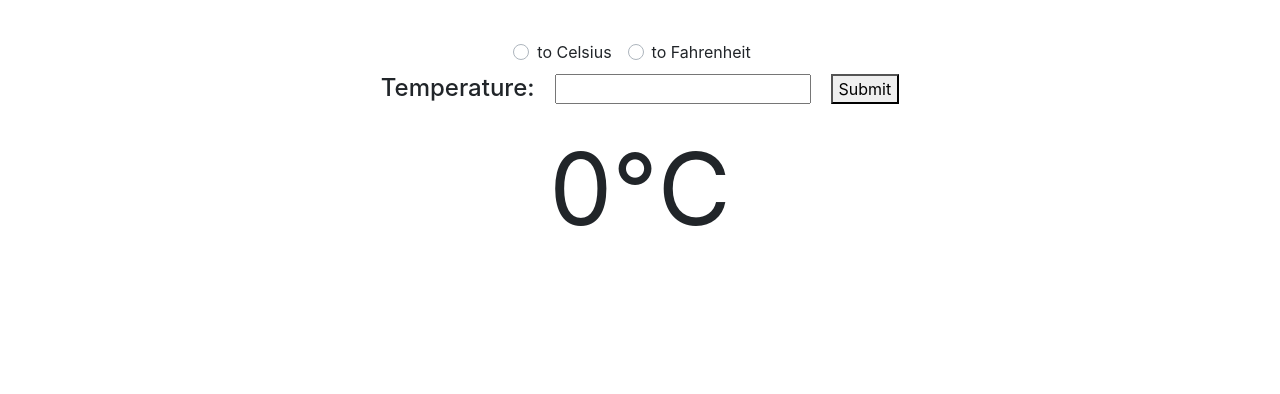
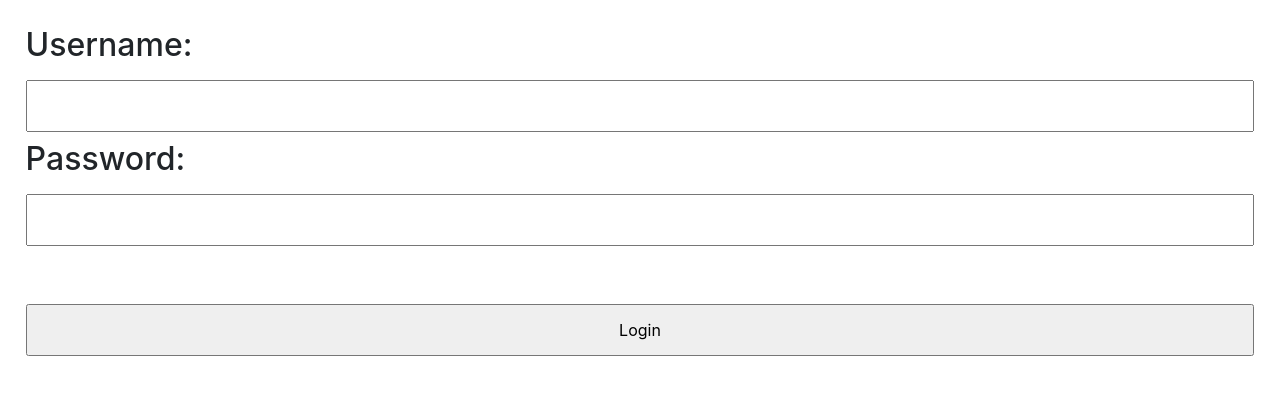
Before and after one commit to cofitost/ExperimentNormal, a website: page src/web/html/index.html in a window 1280 px wide. Drawn offline with nearby package versions, Linux system fonts and the light colour scheme.

Commit message:
new page

```diff
--- a/src/web/css/style.css
+++ b/src/web/css/style.css
@@ -14,3 +14,18 @@
   font-size: 50px;
   color: red;
 }
+
+form input {
+  width: 100%;
+  padding: 12px 20px;
+  margin: 8px 0;
+  box-sizing: border-box;
+}
+
+form {
+  padding: 2%;
+}
+
+#login {
+  margin-top: 50px;
+}
--- a/src/web/html/index.html
+++ b/src/web/html/index.html
@@ -1,41 +1,20 @@
 <!DOCTYPE html>
 <html>
-  <head>
+
+<head>
     <title>HelloWorld</title>
     <link rel = "stylesheet" type = "text/css" href = "../css/style.css" />
     <link rel="stylesheet" href="https://stackpath.bootstrapcdn.com/bootstrap/4.5.0/css/bootstrap.min.css" integrity="sha384-9aIt2nRpC12Uk9gS9baDl411NQApFmC26EwAOH8WgZl5MYYxFfc+NcPb1dKGj7Sk" crossorigin="anonymous">
-    <script src="../js/index.js"></script>
-  </head>
-  <body>
-    <div class="container">
+</head>
 
-      <div id="unit" class="row justify-content-center">
-        <div class="custom-control custom-radio custom-control-inline">
-          <input type="radio" class="custom-control-input" id="toCelsius" name="thermometer">
-          <label id="radioC" class="custom-control-label" for="toCelsius">to Celsius</label>
-        </div>
-        <div class="custom-control custom-radio custom-control-inline">
-          <input type="radio" class="custom-control-input" id="toFahrenheit" name="thermometer">
-          <label  id="radioF" class="custom-control-label" for="toFahrenheit">to Fahrenheit</label>
-        </div>
-      </div>
+<body>
+    <form name="loginForm" action="./temperature.html" method="post">
+        <h2>Username:</h2>
+        <input name="username" type="text" />
+        <h2>Password:</h2>
+        <input name="password" type="password" />
+        <input id="login" name="continue" type="submit" value="Login" />
+    </form>
+</body>
 
-      <div id="temperatureInput" class="row justify-content-center">
-        <h4>Temperature:</h4>
-        <input id="temperatureInputNum" type="number">
-        <button onclick="trans()">Submit</button>
-      </div>
-
-      <div id="temperatureOutput" class="row justify-content-center">
-        <p id="temperatureOutputNum">0</p>
-        <p id="dot">°</p>
-        <p id="outputUnit">C</p>
-      </div>
-
-      <div id="errorBlock" class="row justify-content-center">
-        <p id="errorMsg"></p>
-      </div>
-
-    </div>
-  </body>
 </html>
```
Also changed, not shown: src/web/html/temperature.html (added, +41 -0 lines).
